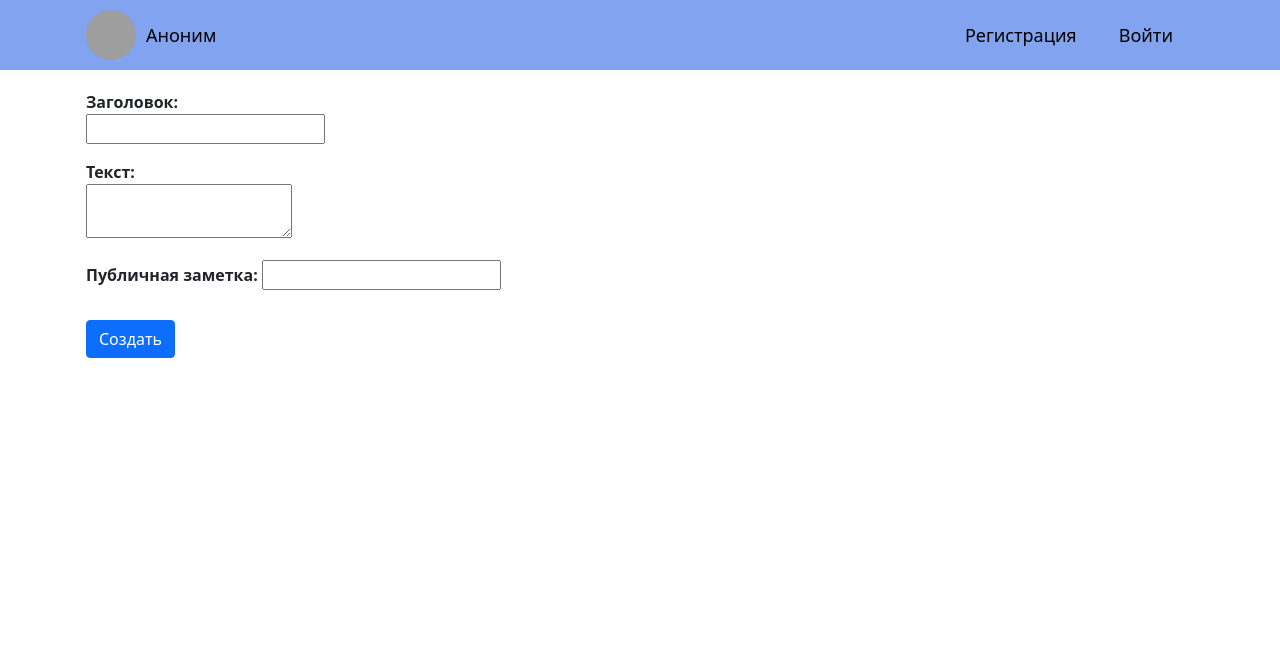
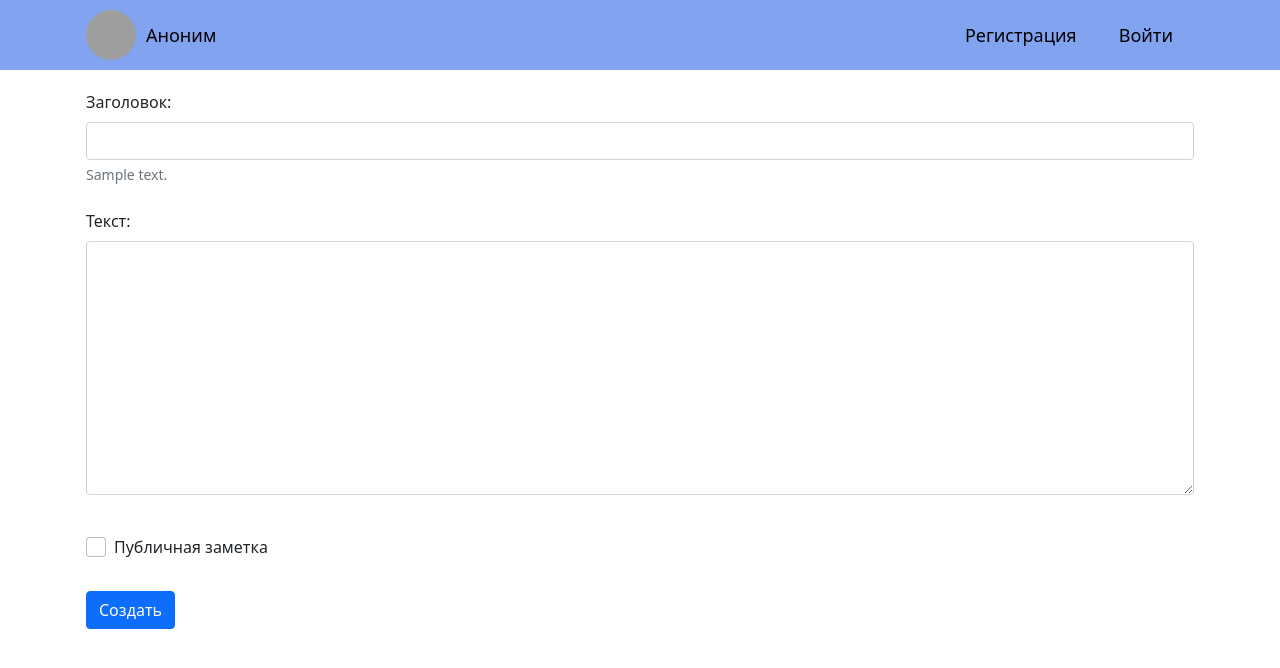
Before and after one commit to AlexFire-Dev/FinalSite, a Django app: template apps/notes/templates/notes/create_note.html in a window 1280 px wide. Shown: the top 668 px of the page. Run offline with Django 3.2, Linux system fonts and the light colour scheme; the template is opened without the code that fills it: most values are stand-ins (such as "Sample title", 1, 10 or a date in 2020); form fields are guessed from the names that the template uses; some libraries are stand-ins or nearby versions; grey boxes are pictures that could not be loaded.

Commit message:
v0.15 Design improvements

```diff
--- a/apps/notes/forms.py
+++ b/apps/notes/forms.py
@@ -7,8 +7,3 @@ class CreateNoteForm(forms.ModelForm):
     class Meta:
         model = Note
         fields = ('title', 'text', 'status')
-        widgets = {
-            'title': forms.TextInput(attrs={'class': 'form-control'}),
-            'text': forms.Textarea(attrs={'class': 'form-control'}),
-            'status': forms.CheckboxInput(attrs={'class': 'form-check'}),
-        }
--- a/apps/notes/templates/notes/create_note.html
+++ b/apps/notes/templates/notes/create_note.html
@@ -5,11 +5,12 @@
         <form method="post" style="margin-top: 20px">
             {% csrf_token %}
 
-            <dt>Заголовок:</dt>
-            <dd style="width: 100%">{{ form.title }}</dd>
-            <dt style="margin-top: 16px">Текст:</dt>
-            <dd style="width: 100%">{{ form.text }}</dd>
-            <dt style="margin-top: 16px">Публичная заметка: {{ form.status }}</dt>
+            {% include 'forms/form_field_text.html' with label='Заголовок' name=form.title.name maxlength=40 %}
+            <br>
+            {% include 'forms/form_field_textarea.html' with label='Текст' name=form.text.name %}
+            <br>
+            {% include 'forms/form_field_check.html' with label='Публичная заметка' name=form.status.name %}
+
             <button class="btn btn-primary" type="submit" style="margin-top: 30px">Создать</button>
         </form>
     </div>
--- a/apps/notes/templates/notes/note.html
+++ b/apps/notes/templates/notes/note.html
@@ -4,7 +4,7 @@
         <span>{% if note.author.get_full_name %}{{ note.author.get_full_name }}{% else %}{{ note.author.username }}{% endif %}</span>
     </div>
     <div class="card-body main__note__body" style="align-items: center;">
-        <p style="width: 266px; align-items: flex-start;">{{ note.text|truncatewords:30 }}</p>
+        <p class="main__note__body__text">{{ note.text|truncatewords:30 }}</p>
         <a href="{% url 'note' note.id %}" class="btn btn-primary">Открыть</a>
     </div>
     <div class="card-footer text-muted main__note__body">
--- a/apps/notes/templates/notes/one-note.html
+++ b/apps/notes/templates/notes/one-note.html
@@ -9,7 +9,7 @@
                     {{ note.author.username }}{% endif %}</span>
             </div>
             <div class="card-body main__note__body">
-                <p>{{ note.text }}</p>
+                <p>{{ note.text|linebreaksbr }}</p>
             </div>
             <div class="card-footer text-muted main__note__body">
                 <span>Создано: {{ note.created_at }}</span>
--- a/assets/css/style.css
+++ b/assets/css/style.css
@@ -77,17 +77,9 @@ body {
 }
 
 .main__note {
-  width: 300px;
   height: fit-content;
   min-height: 250px;
-  margin: 10px;
-}
-
-.main__note-hidden {
-  visibility: hidden;
-  width: 300px;
-  height: 0;
-  margin: 0 10px;
+  margin:  10px 0;
 }
 
 .main__note__header {
@@ -103,6 +95,10 @@ body {
   justify-content: space-between;
 }
 
+.main__note__body__text {
+  max-width: 100%;
+}
+
 .paginator {
   margin-top: 15px;
   display: flex;
--- /dev/null
+++ b/templates/forms/form_field_check.html
@@ -0,0 +1,4 @@
+<div class="form-check">
+    <label class="form-check-label" for="id_{{ name }}">{{ label }}</label>
+    <input type="checkbox" name="{{ name }}" class="form-check-input" id="id_{{ name }}">
+</div>
--- /dev/null
+++ b/templates/forms/form_field_textarea.html
@@ -0,0 +1,4 @@
+<div class="mb-3">
+    <label for="id_{{ name }}" class="form-label">{{ label }}:</label>
+    <textarea class="form-control" name="{{ name }}" required id="id_{{ name }}" rows="10"></textarea>
+</div>
```
Also changed, not shown: apps/notes/templates/notes/index.html (+7 -5 lines).
